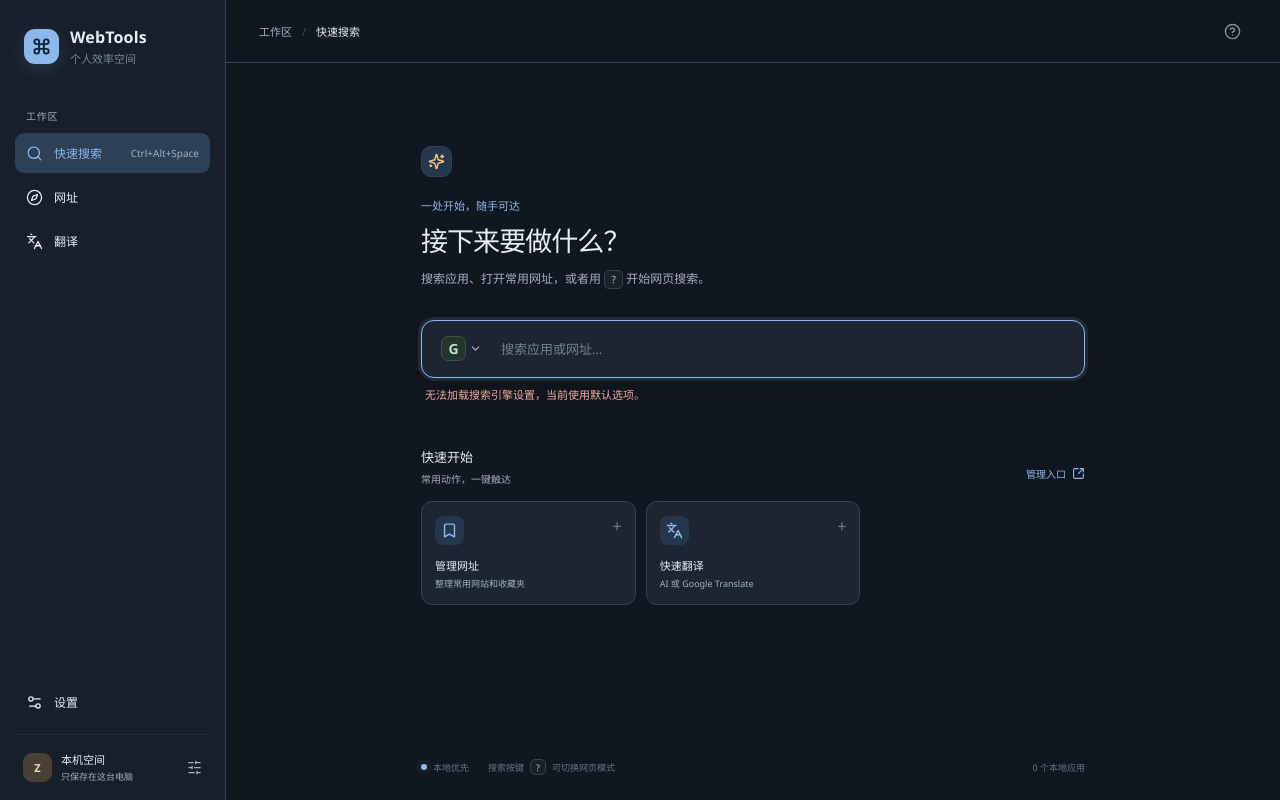
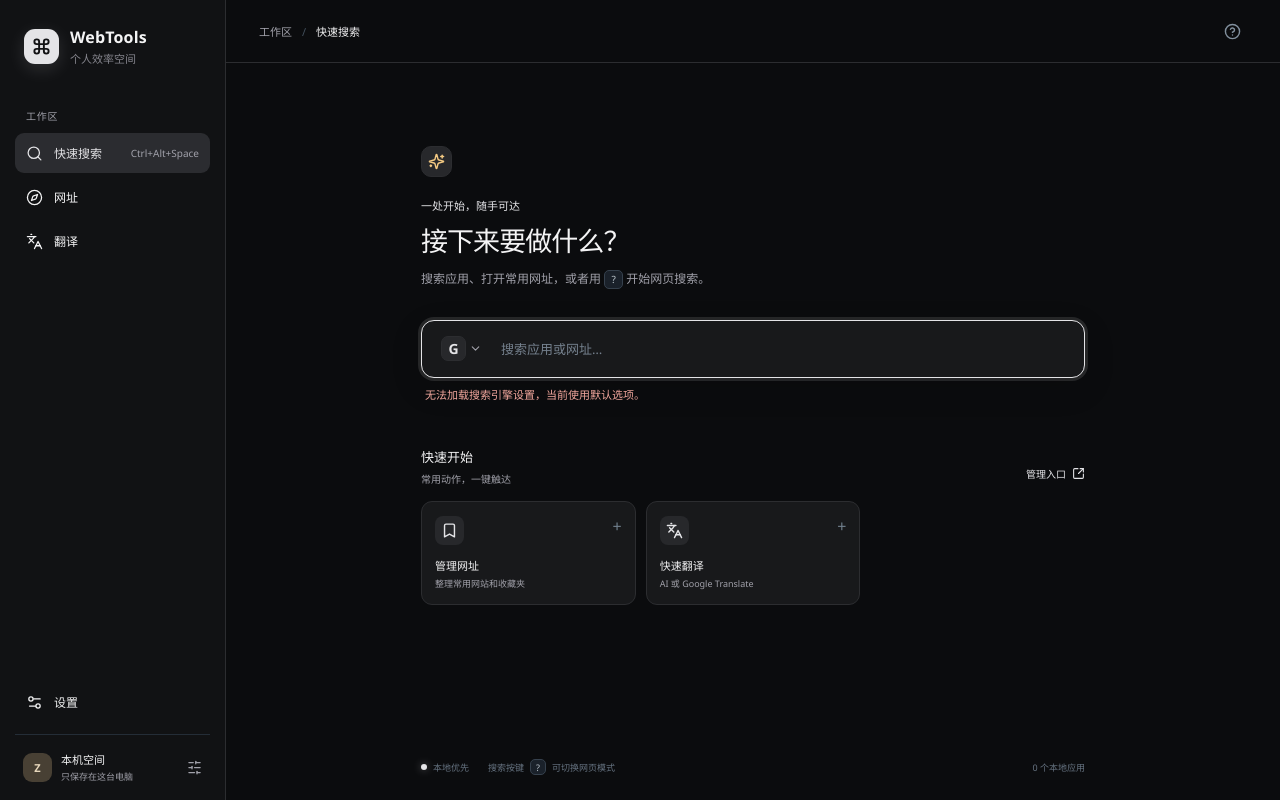
Before and after one commit to dbt64/webtools, a Vue app: page / in a window 1280 px wide. Built offline with nearby package versions, Linux system fonts and the light colour scheme.

Commit message:
fix: polish theme contrast and launcher toggle

```diff
--- a/src/features/search/SearchView.vue
+++ b/src/features/search/SearchView.vue
@@ -370,16 +370,16 @@ onUnmounted(() => document.removeEventListener('pointerdown', handleOutsidePoint
 
 <style scoped>
 .search-input-wrap { position: relative; }
-.engine-trigger { display: inline-flex; flex: 0 0 auto; align-items: center; gap: 3px; padding: 3px; border: 0; border-radius: 8px; color: #a9b6bf; background: transparent; cursor: pointer; }
-.engine-trigger:hover, .engine-trigger:focus-visible { color: #e5eee8; background: #27362f; outline: none; }
-.engine-mark, .engine-option-mark { display: grid; width: 25px; height: 25px; flex: 0 0 auto; place-items: center; border: 1px solid #405246; border-radius: 7px; color: #b8e3c9; background: #24352b; font-size: 14px; font-weight: 700; }
-.engine-picker-panel { position: absolute; z-index: 10; top: calc(100% + 7px); left: 0; width: min(280px, 100%); overflow: hidden; padding: 5px; border: 1px solid #374550; border-radius: 11px; background: #19232d; box-shadow: 0 16px 35px #0007; }
+.engine-trigger { display: inline-flex; flex: 0 0 auto; align-items: center; gap: 3px; padding: 3px; border: 0; border-radius: 8px; color: var(--muted); background: transparent; cursor: pointer; }
+.engine-trigger:hover, .engine-trigger:focus-visible { color: var(--text); background: var(--hover); outline: none; }
+.engine-mark, .engine-option-mark { display: grid; width: 25px; height: 25px; flex: 0 0 auto; place-items: center; border: 1px solid var(--line); border-radius: 7px; color: var(--accent); background: var(--accent-soft); font-size: 14px; font-weight: 700; }
+.engine-picker-panel { position: absolute; z-index: 10; top: calc(100% + 7px); left: 0; width: min(280px, 100%); overflow: hidden; padding: 5px; border: 1px solid var(--line); border-radius: 11px; background: var(--surface); box-shadow: 0 16px 35px #0007; }
 .engine-picker-list { display: grid; max-height: 240px; gap: 2px; overflow-y: auto; }
-.engine-option, .engine-add-action { display: flex; width: 100%; align-items: center; gap: 10px; padding: 7px 9px; border: 0; border-radius: 7px; color: #dce5e8; background: transparent; font: inherit; font-size: 12px; text-align: left; cursor: pointer; }
-.engine-option:hover, .engine-option:focus-visible, .engine-add-action:hover, .engine-add-action:focus-visible { background: #293b31; outline: none; }
+.engine-option, .engine-add-action { display: flex; width: 100%; align-items: center; gap: 10px; padding: 7px 9px; border: 0; border-radius: 7px; color: var(--text); background: transparent; font: inherit; font-size: 12px; text-align: left; cursor: pointer; }
+.engine-option:hover, .engine-option:focus-visible, .engine-add-action:hover, .engine-add-action:focus-visible { background: var(--hover); outline: none; }
 .engine-option:disabled { opacity: .6; cursor: wait; }
-.engine-option-check { margin-left: auto; color: #9fdfc3; }
-.engine-add-action { margin-top: 5px; border-top: 1px solid #33414a; border-radius: 0 0 7px 7px; color: #b7d9c3; }
+.engine-option-check { margin-left: auto; color: var(--accent); }
+.engine-add-action { margin-top: 5px; border-top: 1px solid var(--line); border-radius: 0 0 7px 7px; color: var(--accent); }
 .engine-picker-error { margin: 7px 9px 5px; color: #ffb0a6; font-size: 11px; }
 .engine-load-error { margin: 8px 4px 0; color: #ffb0a6; font-size: 11px; }
 </style>
--- a/src/styles/tokens.css
+++ b/src/styles/tokens.css
@@ -5,19 +5,19 @@
   background: var(--canvas);
   font-synthesis: none;
   text-rendering: optimizeLegibility;
-  --canvas: #111720;
-  --sidebar: #171f2a;
-  --surface: #1c2632;
-  --surface-raised: #243141;
-  --line: #344253;
-  --text: #e7edf4;
-  --muted: #a2afbe;
-  --quiet: #78889a;
-  --accent: #8db8ec;
-  --accent-ink: #112238;
-  --accent-soft: #25374c;
-  --hover: #283747;
-  --selected: #2c4056;
+  --canvas: #0b0c0e;
+  --sidebar: #111214;
+  --surface: #18191b;
+  --surface-raised: #202124;
+  --line: #2c2d30;
+  --text: #f4f4f5;
+  --muted: #a1a1aa;
+  --quiet: #85858d;
+  --accent: #e4e4e7;
+  --accent-ink: #111214;
+  --accent-soft: #27282b;
+  --hover: #242528;
+  --selected: #2b2c30;
   --amber: #f3c982;
   --radius: 12px;
   font-optical-sizing: auto;
@@ -197,7 +197,7 @@ button:focus-visible, input:focus-visible { outline: 2px solid var(--accent); ou
 .app-frame { display: flex; min-height: 100vh; background: var(--canvas); }
 .sidebar { position: relative; display: flex; flex: 0 0 226px; flex-direction: column; padding: 26px 15px 13px; background: var(--sidebar); border-right: 1px solid #222b35; }
 .brand-lockup { display: flex; align-items: center; gap: 11px; padding: 0 9px; margin-bottom: 42px; }
-.brand-mark { display: grid; width: 35px; height: 35px; place-items: center; border-radius: 11px; color: #12241c; background: var(--accent); box-shadow: 0 5px 18px #9fdfc322; }
+.brand-mark { display: grid; width: 35px; height: 35px; place-items: center; border-radius: 11px; color: #12241c; background: var(--accent); box-shadow: 0 5px 18px color-mix(in srgb, var(--accent) 14%, transparent); }
 .brand-name { font-size: 16px; font-weight: 700; letter-spacing: .01em; }
 .brand-caption { margin-top: 2px; color: var(--quiet); font-size: 11px; }
 .sidebar-label { padding: 0 11px; margin-bottom: 10px; color: #647180; font-size: 10px; font-weight: 600; letter-spacing: .08em; }
@@ -288,7 +288,7 @@ kbd { display: inline-grid; min-width: 19px; height: 19px; place-items: center;
 .page-heading h1 { font-size: 24px; }
 .page-description { margin: 8px 0 0; color: #83909c; font-size: 11px; }
 .primary-button, .secondary-button { display: inline-flex; min-height: 36px; align-items: center; justify-content: center; gap: 7px; padding: 0 12px; border: 1px solid transparent; border-radius: 8px; color: var(--accent-ink); background: var(--accent); font-size: 11px; font-weight: 600; cursor: pointer; }
-.primary-button:hover:not(:disabled) { background: #b4ebd0; }
+.primary-button:hover:not(:disabled) { color: var(--text); border-color: var(--line); background: var(--hover); }
 .primary-button:disabled { opacity: .45; cursor: not-allowed; }
 .secondary-button { border-color: #394550; color: #c3ccd2; background: #202832; }
 .secondary-button:hover { background: #29343f; }
@@ -475,6 +475,7 @@ select.field-label { appearance: none; }
 .secret-note, .settings-note, .page-description { color: var(--muted); }
 .nav-item.is-active, .folder-row.selected { color: var(--accent); }
 .nav-item.is-active { background-color: var(--selected); }
+.folder-row.selected { background-color: var(--selected); }
 .quick-card-icon, .result-app-icon, .result-website, .result-tool,
 .entry-row-icon, .website-favicon, .engine-logo, .file-manager-icon,
 .settings-group-icon, .section-symbol, .welcome-icon { background-color: var(--accent-soft); }
@@ -505,7 +506,7 @@ select.field-label { appearance: none; }
 :root[data-theme='light'] .launcher-result:hover,
 :root[data-theme='light'] .launcher-result.selected { background: var(--hover); }
 :root[data-theme='light'] .search-box:focus-within { border-color: var(--accent); box-shadow: 0 0 0 3px #2868b21a; }
-:root[data-theme='light'] .primary-button:hover:not(:disabled) { background: #1f5798; }
+:root[data-theme='light'] .primary-button:hover:not(:disabled) { color: var(--accent-ink); background: #1f5798; }
 :root[data-theme='light'] .secondary-button { border-color: var(--line); color: var(--text); background: var(--surface-raised); }
 :root[data-theme='light'] .folder-menu-pop,
 :root[data-theme='light'] .folder-menu-pop button { color: var(--text); background: var(--surface); }
@@ -532,6 +533,14 @@ select.field-label { appearance: none; }
 :root[data-theme='light'] .editor-dialog { box-shadow: 0 25px 80px #22344b26; }
 :root[data-theme='light'] .dialog-backdrop { background: #18253655; }
 :root[data-theme='light'] .launcher-error, :root[data-theme='light'] .inline-error { color: #a3322a; background: #fff0ee; border-color: #efc3bf; }
+:root[data-theme='light'] .nav-item:not(.is-active):hover,
+:root[data-theme='light'] .folder-chip:not(.selected):hover,
+:root[data-theme='light'] .folder-select:hover,
+:root[data-theme='light'] .icon-button:not(.danger):hover { color: var(--text); }
+:root[data-theme='light'] .folder-add:hover,
+:root[data-theme='light'] .folder-row.selected .folder-select:hover { color: var(--accent); }
+:root[data-theme='light'] .folder-chip:hover span { color: var(--muted); }
+:root[data-theme='light'] .result-bookmark:hover { border-color: var(--line); color: var(--accent); background: var(--hover); }
 .translate-actions { display: flex; align-items: center; gap: 9px; margin-top: 14px; }
 .configure-link { margin-left: auto; }
 .translate-page .inline-error { margin-top: 13px; }
```
Also changed, not shown: electron/main.ts (+17 -5 lines), src/features/search/LauncherView.vue (+4 -5 lines).
